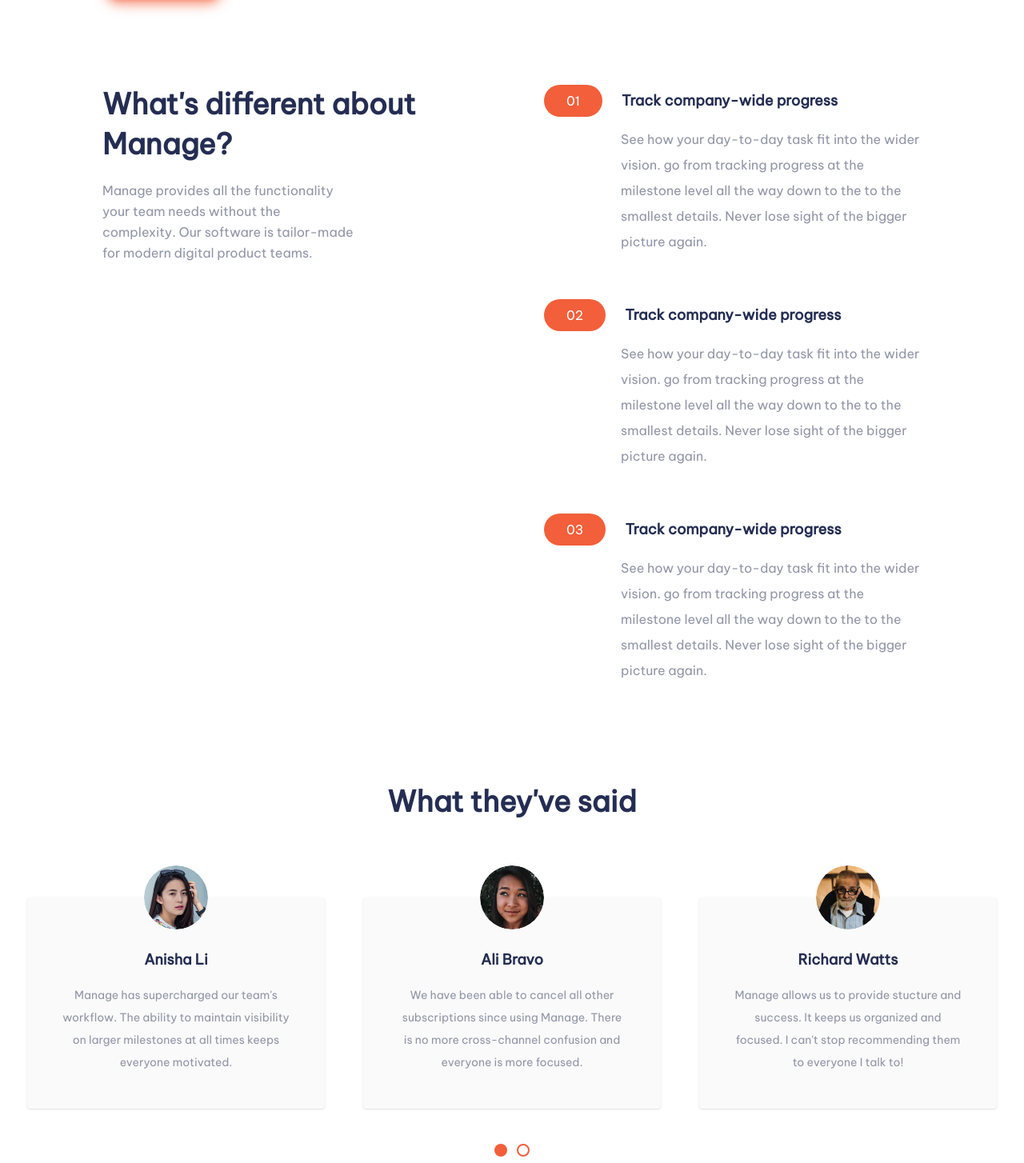
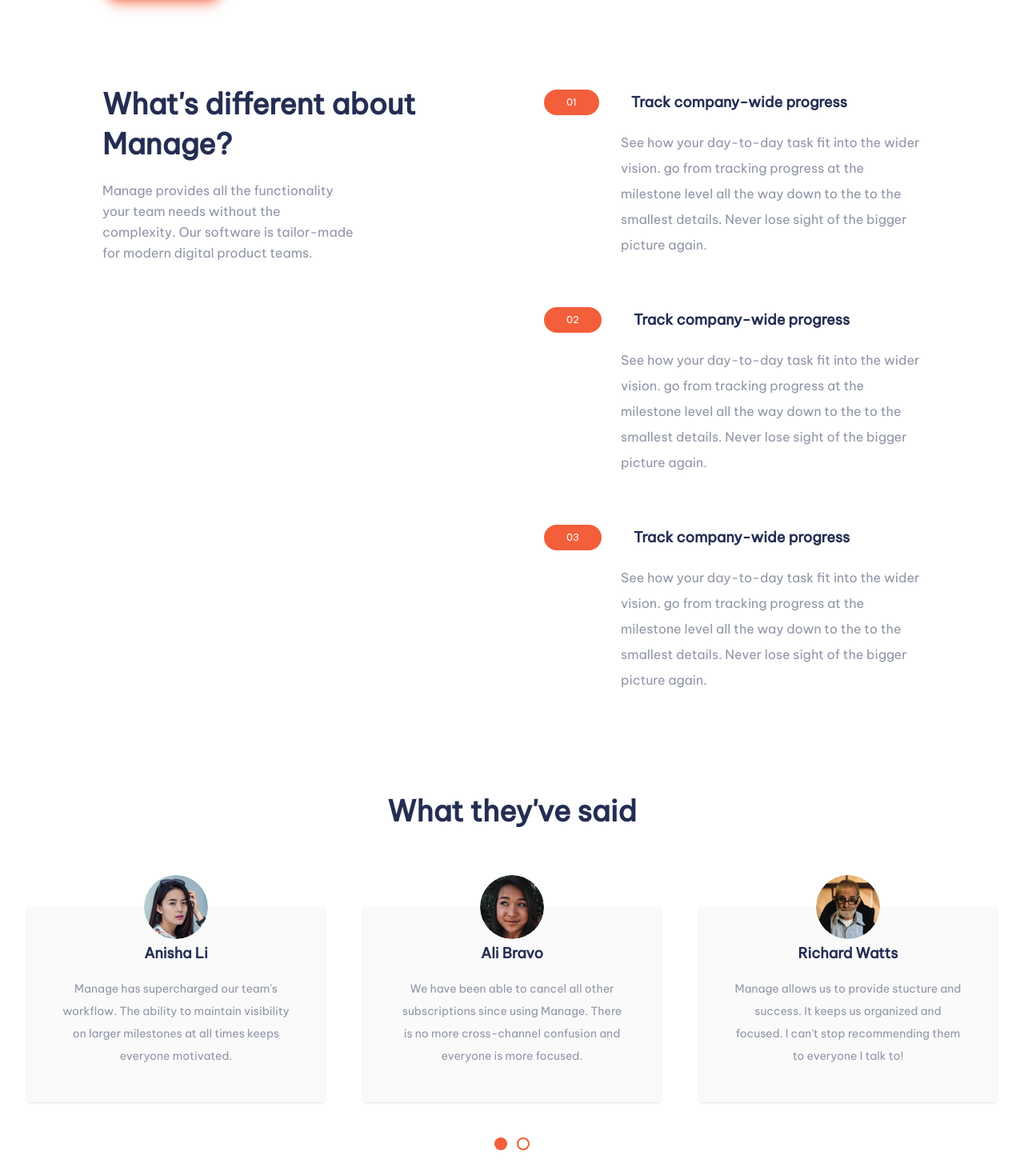
Before and after one commit to michojekunle/agtek, a Next.js app: page /en in a window 1280 px wide. Shown: the part 716-2170 px from the top of the page at 80% size. Built offline with nearby package versions, Linux system fonts and the light colour scheme; no server answers.

Commit message:
made changes

```diff
--- a/src/app/[locale]/dashboard/page.tsx
+++ b/src/app/[locale]/dashboard/page.tsx
@@ -39,18 +39,18 @@ const Page = (props: Props) => {
     <div className='flex flex-col  w-full'>
       <Nav/>
       <div className='px-4 xs:px-11 md:px-16 lg:px-24 xl:px-32 mt-8'>
-        <div className='flex items-center gap-3 justify-between mb-5'>
+        <div className='flex items-center flex-wrap-reverse gap-3 justify-between mb-5'>
           <div className=''>
-            <h2 className='text-bright_red text-lg'>{session.user?.name}</h2>
+            <h2 className='text-bright_red text-lg capitalize'>{session.user?.name}</h2>
             <p className='text-dark_grayish_blue text-xs md:text-sm'>{session.user?.email}</p>
           </div>
           <div className='flex items-center gap-3'>
-            <Link href="/en/dashboard" className='bg-bright_red font-medium text-white rounded-md transition border hover:border-bright_red hover:bg-transparent hover:text-bright_red w-11 h-11 flex items-center justify-center'>en</Link>
-            <Link href='/fr/dashboard' className='bg-bright_red font-medium text-white rounded-md transition border hover:border-bright_red hover:bg-transparent hover:text-bright_red w-11 h-11 flex items-center justify-center'>fr</Link>
-            <Link href='/es/dashboard' className='bg-bright_red font-medium text-white rounded-md transition border hover:border-bright_red hover:bg-transparent hover:text-bright_red w-11 h-11 flex items-center justify-center'>es</Link>
+            <Link href="/en/dashboard" className='bg-bright_red font-medium text-white rounded-md transition hover:border hover:border-bright_red hover:bg-transparent hover:text-bright_red md:w-11 md:h-11 w-8 h-8 flex items-center justify-center'>en</Link>
+            <Link href='/fr/dashboard' className='bg-bright_red font-medium text-white rounded-md transition hover:border hover:border-bright_red hover:bg-transparent hover:text-bright_red md:w-11 md:h-11 w-8 h-8 flex items-center justify-center'>fr</Link>
+            <Link href='/es/dashboard' className='bg-bright_red font-medium text-white rounded-md transition hover:border hover:border-bright_red hover:bg-transparent hover:text-bright_red md:w-11 md:h-11 w-8 h-8 flex items-center justify-center'>es</Link>
           </div>
         </div>
-        <p className='w-ful py-3 px-4 bg-bright_red/5 text-bright_red/40 cursor-not-allowed rounded-md'>Your session expires {new Date(session.expires).toLocaleString()}</p>
+        <p className='w-full sele py-3 px-4 bg-bright_red/5 text-bright_red/40 cursor-not-allowed rounded-md'>Your session expires {new Date(session.expires).toLocaleString()}</p>
         <div>
           <p className='text-2xl mt-5'>{t('intro')}</p>
           <p className='text-xl mt-4'>{t('title')}</p>
--- a/src/app/[locale]/page.tsx
+++ b/src/app/[locale]/page.tsx
@@ -35,22 +35,22 @@ export default function Home() {
           <div className='flex flex-col gap-14 items-start md:w-2/4'>
             <div className="">
               <div className='flex items-center gap-4 bg-very_pale_red md:bg-transparent md:gap-6 rounded-full'>
-                <button className='outline-none bg-bright_red py-2 text-md px-7 rounded-full text-white '>01</button>
-                <p className='text-md md:text-lg font-bold text-dark_blue'>Track company-wide progress</p>
+                <button className='outline-none bg-bright_red py-2 text-xs xs:text-md px-7 rounded-full text-white '>01</button>
+                <p className='text-xs xs:text-md md:text-lg font-bold text-dark_blue py-2 px-4'>Track company-wide progress</p>
               </div>
               <p className='mt-3 leading-loose md:ml-24 text-dark_grayish_blue'>See how your day-to-day task fit into the wider vision. go from tracking progress at the milestone level all the way down to the to the smallest details. Never lose sight of the bigger picture again.</p>
             </div>
             <div className="">
               <div className='flex items-center gap-4 bg-very_pale_red md:bg-transparent md:gap-6 rounded-full'>
-                <button className='outline-none bg-bright_red py-2 text-md px-7 rounded-full text-white '>02</button>
-                <p className='text-md md:text-lg font-bold text-dark_blue'>Track company-wide progress</p>
+                <button className='outline-none bg-bright_red py-2 text-xs xs:text-md px-7 rounded-full text-white '>02</button>
+                <p className='text-xs xs:text-md md:text-lg font-bold text-dark_blue py-2 px-4'>Track company-wide progress</p>
               </div>
               <p className='mt-3 leading-loose md:ml-24 text-dark_grayish_blue'>See how your day-to-day task fit into the wider vision. go from tracking progress at the milestone level all the way down to the to the smallest details. Never lose sight of the bigger picture again.</p>
             </div>
             <div className="">
               <div className='flex items-center gap-4 bg-very_pale_red md:bg-transparent md:gap-6 rounded-full'>
-                <button className='outline-none bg-bright_red py-2 text-md px-7 rounded-full text-white '>03</button>
-                <p className='text-md md:text-lg font-bold text-dark_blue'>Track company-wide progress</p>
+                <button className='outline-none bg-bright_red py-2 text-xs xs:text-md px-7 rounded-full text-white '>03</button>
+                <p className='text-xs xs:text-md md:text-lg font-bold text-dark_blue py-2 px-4'>Track company-wide progress</p>
               </div>
               <p className='mt-3 leading-loose md:ml-24 text-dark_grayish_blue'>See how your day-to-day task fit into the wider vision. go from tracking progress at the milestone level all the way down to the to the smallest details. Never lose sight of the bigger picture again.</p>
             </div>
@@ -62,7 +62,7 @@ export default function Home() {
           <Link href='/api/auth/signin' className='rounded-full border py-3 px-7 md:px-9 text-white font-medium bg-bright_red text-xs sm:text-sm md:text-md hover:opacity-75 shadow-lg shadow-bright_red/70 border-none outline-none'>Get Started</Link>
         </div>
         <div className='flex md:flex-row items-center justify-between flex-col py-20  px-4 xs:px-11 md:px-16 lg:px-24 xl:px-32 bg-bright_red gap-11'>
-            <h2 className='text-[40px] md:text-left text-center max-w-[520px] text-very_light_gray font-bold'>Simplify how your team works today.</h2>
+            <h2 className='text-3xl md:text-[40px] md:text-left text-center max-w-[520px] text-very_light_gray font-bold'>Simplify how your team works today.</h2>
             <Link href='/api/auth/signin' className='rounded-full border px-6 py-3 md:py-4 md:px-9 text-bright_red font-bold bg-white text-xs sm:text-sm md:text-md hover:opacity-90 border-none outline-none'>Get Started</Link>
         </div>
         <Footer/>
--- a/src/app/components/Card.tsx
+++ b/src/app/components/Card.tsx
@@ -9,7 +9,7 @@ type Props = {
 
 function Card({ name, testimonial, avatar }: Props) {
   return (
-    <div className='bg-very_light_gray rounded shadow pt-16 p-11 relative my-11 w-full max-w-xl flex items-center flex-col mx-4 md:mx-6 text-center'>
+    <div className='bg-very_light_gray rounded shadow pt-16 p-5 md:p-11 relative my-11 w-full max-w-xl flex items-center flex-col mx-4 md:mx-6 text-center'>
         <div className='absolute -top-10 left-2/4 -translate-x-2/4'>
             <Image
                 src={avatar}
```
